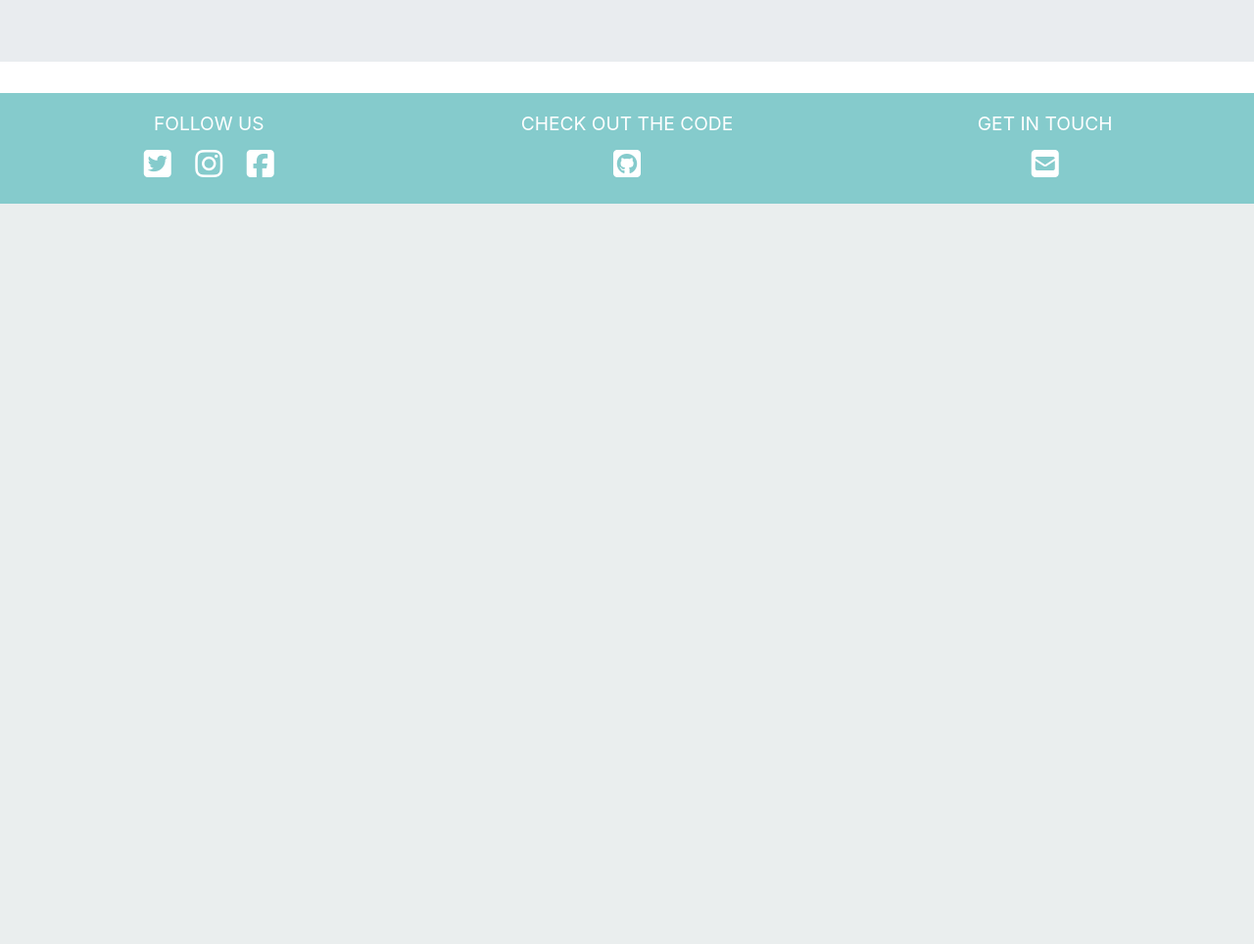
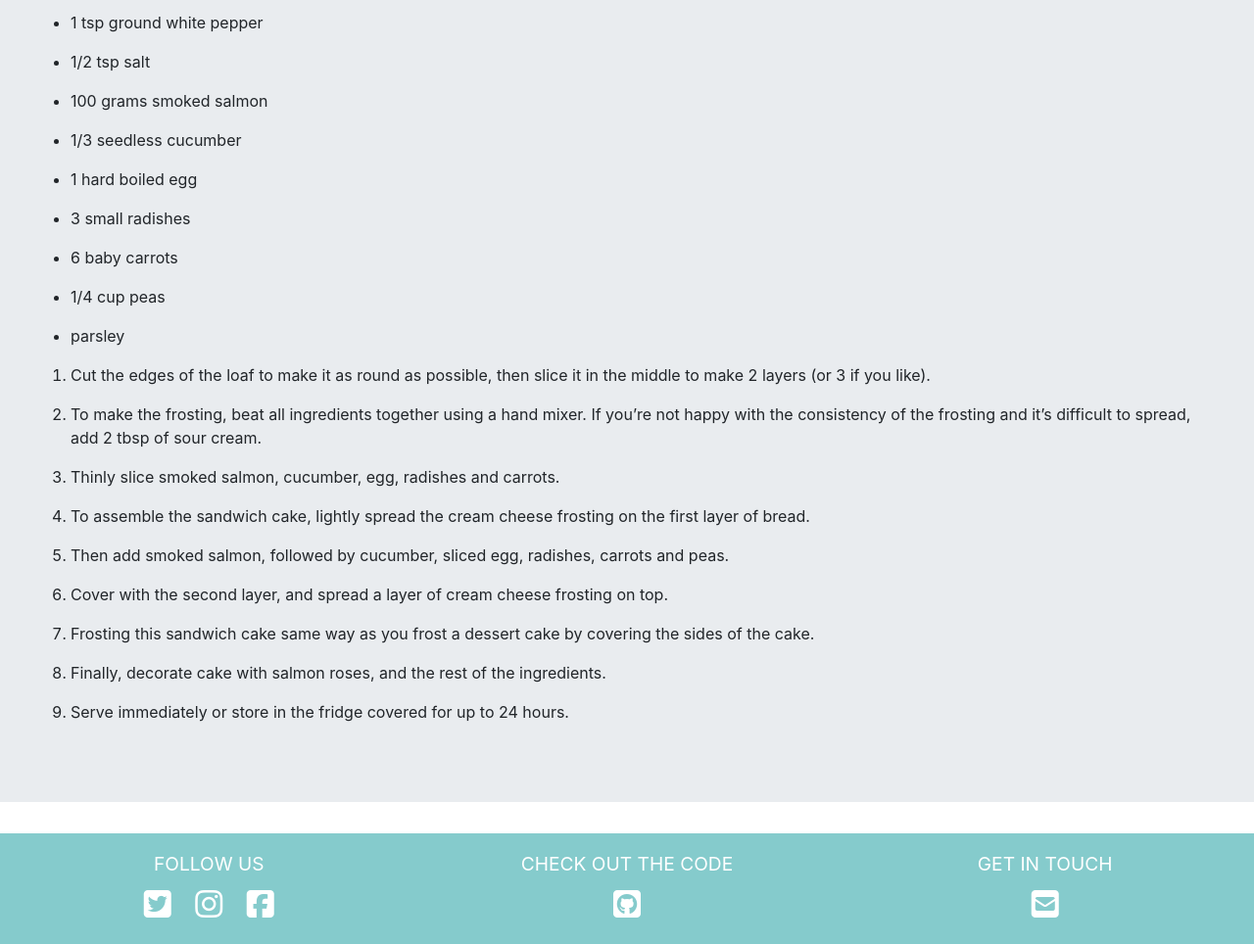
Before and after one commit to EvaBroberg/ScandiFood-recipe-sharing-page-milestone3, a Flask app: page /11 in a window 1280 px wide. Shown: the part 962-1926 px from the top of the page at 98% size. Before the commit the page ends 1170 px from the top, so only its background shows below. Run offline with Flask 2, Linux system fonts and the light colour scheme; data comes from the database, SQL or seed files in the repository; both versions use the stored data as it was after the commit; some libraries are stand-ins or nearby versions.

Commit message:
amended cooking method and ingrediants fields to make list on the input, styled individual recipe views

```diff
--- /dev/null
+++ b/scandiKitchen/static/css/recipe.css
@@ -0,0 +1,17 @@
+.recipeImage-wrapper {
+    height: 30em;
+    width: 30em;
+    overflow: hidden;
+    float: right;
+}
+
+.recipeImage-wrapper img {
+    width: 100%;
+    height: auto;
+}
+
+.recipeText-wrapper {
+    width: 30em;
+    height: auto;
+    float: left;
+}
--- a/scandiKitchen/templates/base.html
+++ b/scandiKitchen/templates/base.html
@@ -9,6 +9,7 @@
     <link rel="stylesheet" href="{{ url_for('static', filename='css/main.css') }}">
     <link rel="stylesheet" href="{{ url_for('static', filename='css/about.css') }}">
     <link rel="stylesheet" href="{{ url_for('static', filename='css/forms.css') }}">
+    <link rel="stylesheet" href="{{ url_for('static', filename='css/recipe.css') }}">
     <title>Scandi Kitchen</title>
 </head>
 <body>
--- a/scandiKitchen/templates/index.html
+++ b/scandiKitchen/templates/index.html
@@ -27,8 +27,10 @@
     <!-- display recipes -->
     <div class="container">
         {% for post in recipes.items %}
-            <div class="card">
-                <!-- add functionality for image upload -->
+            <div class="card" style="width: 18rem;">
+
+                <img src="{{ post.recipe_image }}" class="card-img-top" alt="...">
+
                 <div class="card-body">
                     <!-- link to recipe -->
                 <h2> <a class="card-title" href="{{ url_for('recipes.recipe',recipe_id=post.id) }}">{{post.title}}</a></h2>
--- a/scandiKitchen/templates/recipe.html
+++ b/scandiKitchen/templates/recipe.html
@@ -7,10 +7,47 @@
   <h1>{{post.title}}</h1>
   <h2>Posted by: {{post.author.username}}</h2>
   <h3>Posted: {{post.date.strftime('%B %d, %Y')}}</h3>
+
+  <div class="container-fluid">
+    <div class="row">
+      <div class="col-6">
+        <div class="recipeImage-wrapper">
+          <img src="{{ post.recipe_image }}" alt="">
+        </div>
+      </div>
+      <div class="col-6">
+        <div class="recipeText-wrapper">
           <p>{{post.text}}</p>
-    <p>{{post.cook_method}}</p>
-    <p>{{post.ingredients}}</p>
-    <img src="{{ post.recipe_image }}" alt="">
+        </div>
+      </div>
+    </div>
+
+
+    <div class="row">
+      <div class="col12">
+        <ul>
+          {% for ingredient in post.ingredients.split(",") %}
+          <li><p>{{ingredient}}</p></li>
+          {% endfor %}
+        </ul>
+      </div>
+    </div>
+
+    <div class="row">
+      <div class="col12">
+        <ol>
+          {% for step in post.cook_method.split(";") %}
+          <li><p>{{step}}</p></li>
+          {% endfor %}
+        </ol>
+      </div>
+    </div>
+
+  </div>
+
+
+
+
   <!-- <img align='center' src="{{url_for('static', filename='recipe_pics/')}}"> -->
 
   <!--adding update button-->
```
Also changed, not shown: scandiKitchen/data.sqlite, scandiKitchen/readme.txt. Lines whose indentation alone changed are shown as unchanged.
